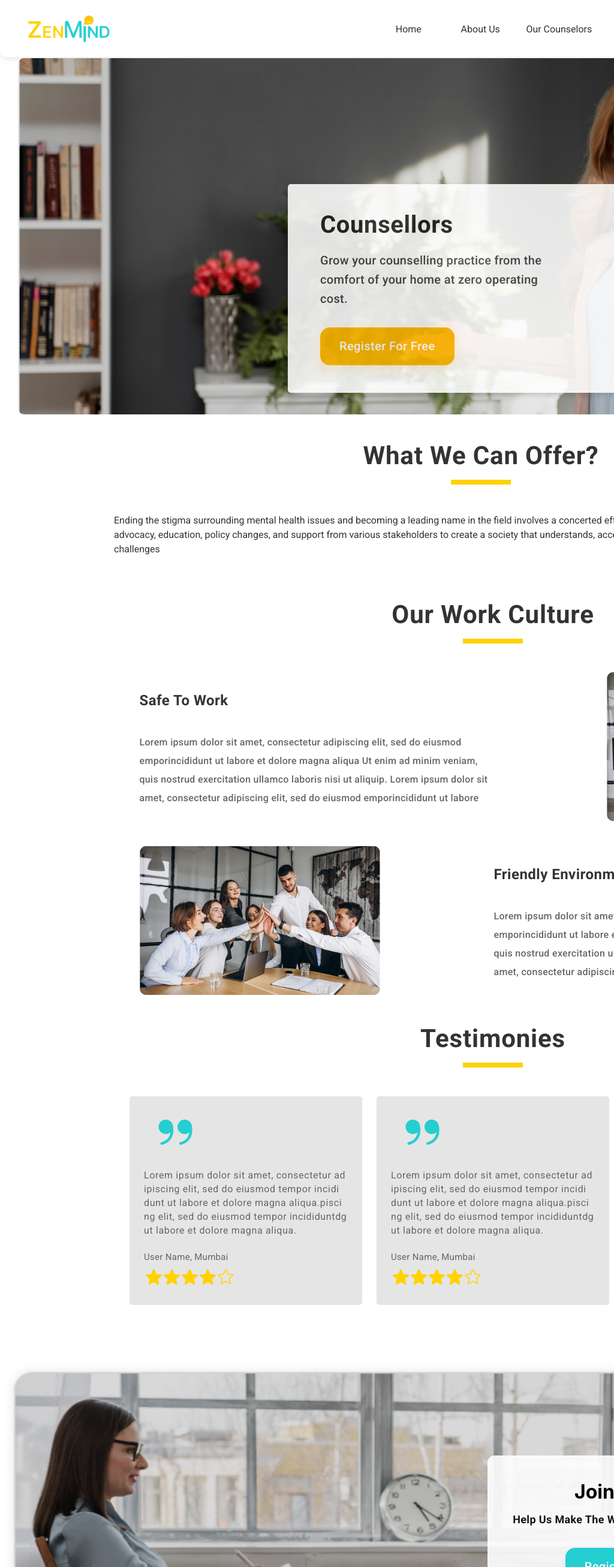
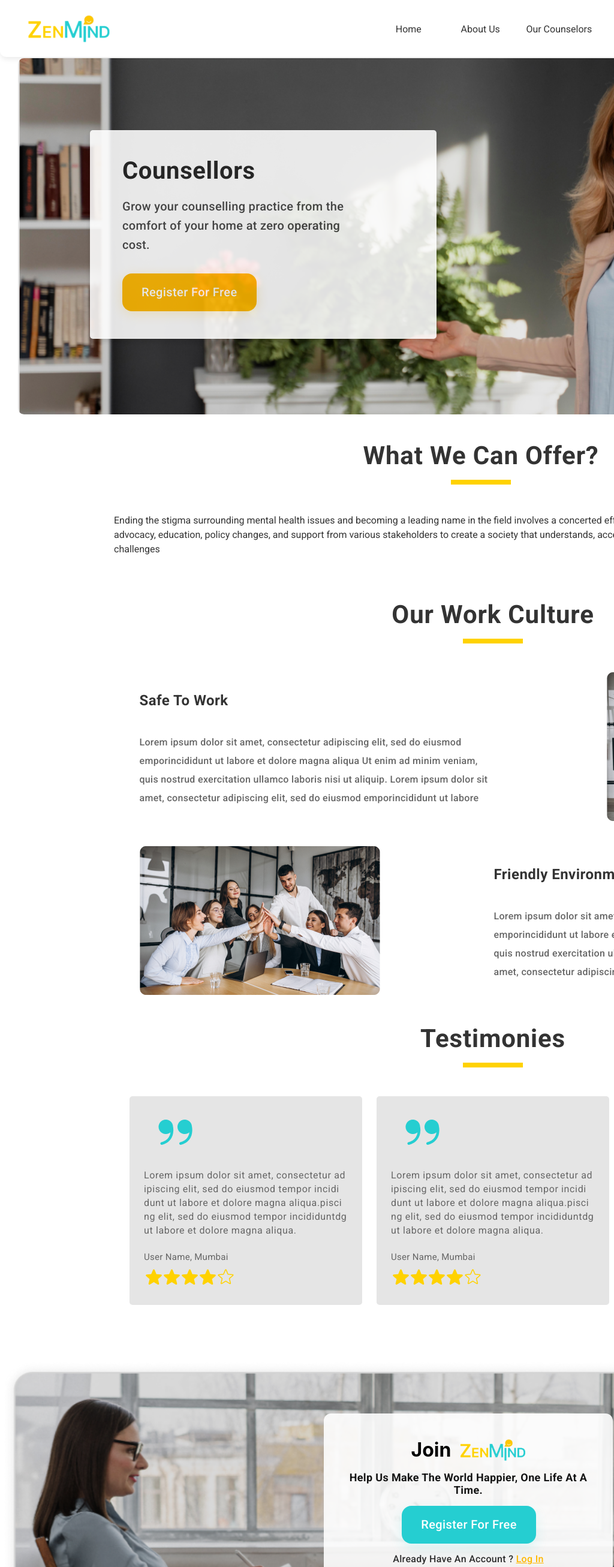
Before and after one commit to Zenmind01/Prototype-2, a React (Create React App) app in the folder frontend/: page /counsellors in a window 1024 px wide. Shown: the top 2613 px of the page at 60% size. Built offline with nearby package versions, Linux system fonts and the light colour scheme.

Commit message:
changes mades

```diff
--- a/frontend/src/components/Main/Counsellors/Counsellors.css
+++ b/frontend/src/components/Main/Counsellors/Counsellors.css
@@ -651,4 +651,14 @@
     position: relative;
     left: 290px;
   }
+
+  .counsellor-register {
+    left: -140px;
+    top: 120px;
+  }
+
+  .counsellor-footer-register {
+    left: 250px;
+    top: 2260px;
+  }
 }
```
